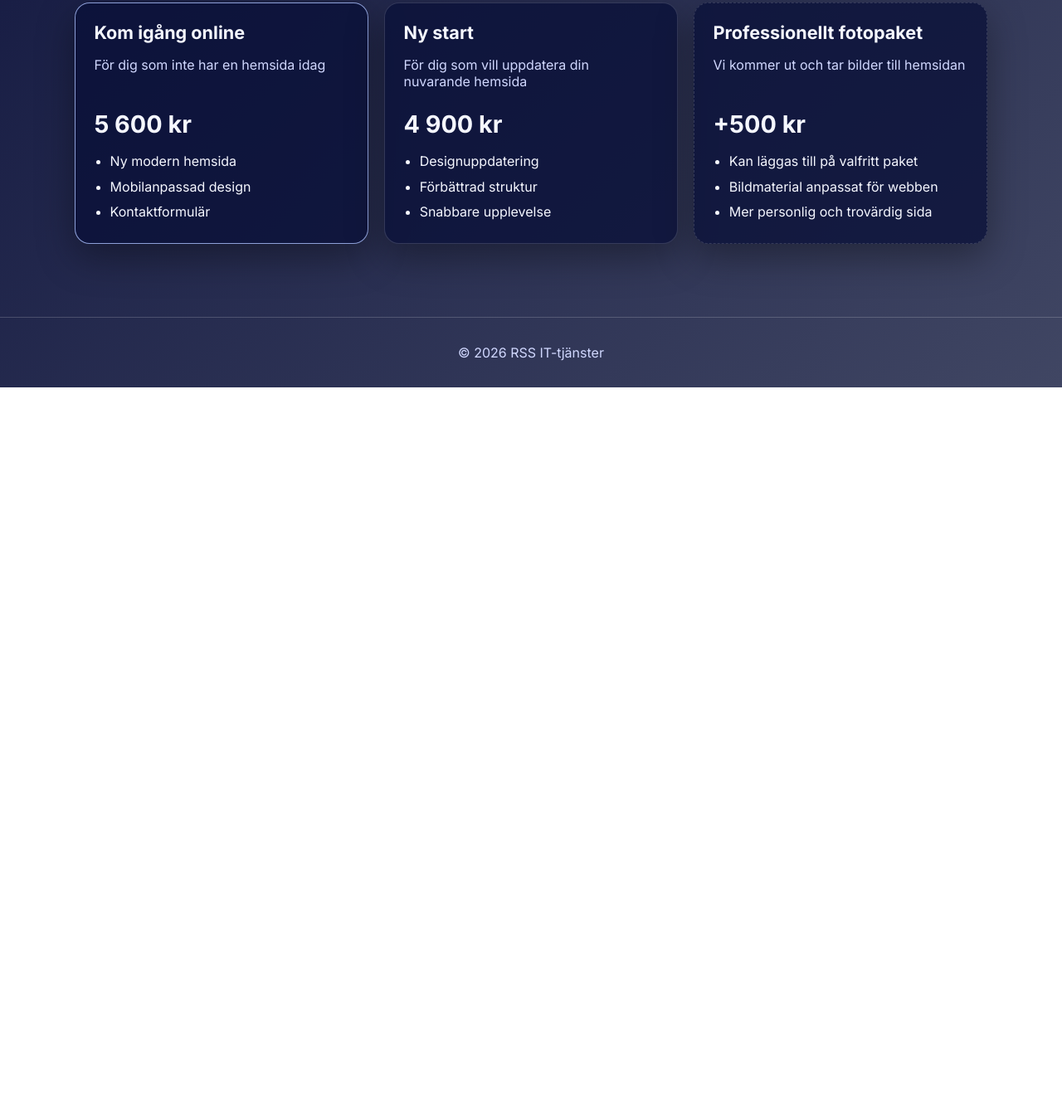
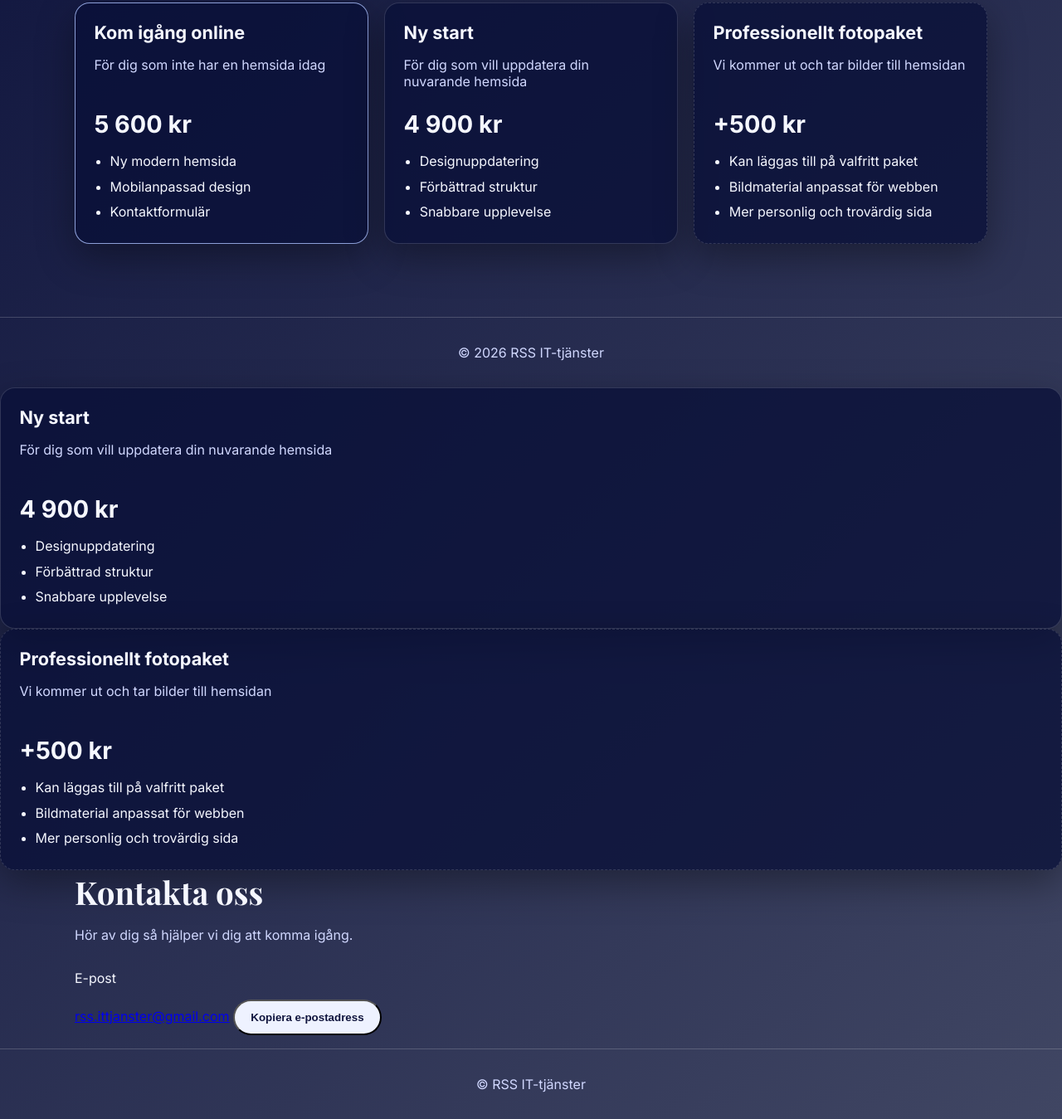
Before and after one commit to Seb269/RSS-IT-tjanster, a plain HTML site: page index.html in a window 1280 px wide. Shown: the part 869-2218 px from the top of the page at 83% size. Before the commit the page ends 1336 px from the top, so only its background shows below. Drawn offline with nearby package versions, Linux system fonts and the light colour scheme.

Commit message:
Add new service cards and contact section

```diff
--- a/index.html
+++ b/index.html
@@ -88,3 +88,64 @@
     </script>
   </body>
 </html>
+
+   </article>
+
+          <article class="card">
+            <h3>Ny start</h3>
+            <p class="card-subtext">För dig som vill uppdatera din nuvarande hemsida</p>
+            <p class="price">4 900 kr</p>
+            <ul>
+              <li>Designuppdatering</li>
+              <li>Förbättrad struktur</li>
+              <li>Snabbare upplevelse</li>
+            </ul>
+          </article>
+
+          <article class="card addon">
+            <h3>Professionellt fotopaket</h3>
+            <p class="card-subtext">Vi kommer ut och tar bilder till hemsidan</p>
+            <p class="price">+500 kr</p>
+            <ul>
+              <li>Kan läggas till på valfritt paket</li>
+              <li>Bildmaterial anpassat för webben</li>
+              <li>Mer personlig och trovärdig sida</li>
+            </ul>
+          </article>
+        </div>
+      </section>
+
+      <section id="kontakt" class="contact container">
+        <h2>Kontakta oss</h2>
+        <p class="section-intro">Hör av dig så hjälper vi dig att komma igång.</p>
+        <div class="contact-card">
+          <p class="contact-label">E-post</p>
+          <a id="contact-email" href="mailto:rss.ittjanster@gmail.com">rss.ittjanster@gmail.com</a>
+          <button id="copy-email" class="btn btn-copy" type="button">Kopiera e-postadress</button>
+          <p id="copy-status" class="copy-status" aria-live="polite"></p>
+        </div>
+      </section>
+    </main>
+
+    <footer class="footer">
+      <p>© <span id="year"></span> RSS IT-tjänster</p>
+    </footer>
+
+    <script>
+      document.getElementById('year').textContent = new Date().getFullYear();
+
+      const copyButton = document.getElementById('copy-email');
+      const copyStatus = document.getElementById('copy-status');
+      const email = 'rss.ittjanster@gmail.com';
+
+      copyButton.addEventListener('click', async () => {
+        try {
+          await navigator.clipboard.writeText(email);
+          copyStatus.textContent = 'E-postadressen är kopierad!';
+        } catch {
+          copyStatus.textContent = 'Kunde inte kopiera automatiskt. Markera och kopiera adressen manuellt.';
+        }
+      });
+    </script>
+  </body>
+</html>
```
